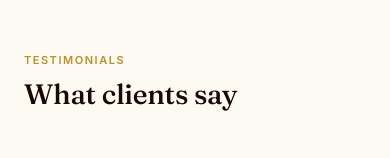
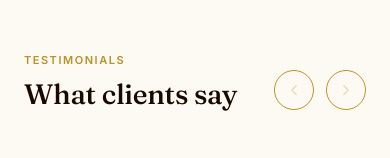
Before and after one commit to priyanshu091/astro-main, a Next.js app: page / in a window 390 px wide. Shown: the part 1926-2084 px from the top of the page. Built offline with nearby package versions, Linux system fonts and the light colour scheme.

Commit message:
style: refine ServicesGrid and Testimonials components

```diff
--- a/components/sections/ServicesGrid.tsx
+++ b/components/sections/ServicesGrid.tsx
@@ -332,7 +332,7 @@ export default function ServicesGrid() {
               key={s.name}
               data-card
               variants={item}
-              className="h-full min-w-[78%] shrink-0 snap-start sm:min-w-[44%] md:min-w-0 md:shrink"
+              className="h-full min-w-full shrink-0 snap-start md:min-w-0 md:shrink"
             >
               <Card as="a" href="#contact" className="flex h-full flex-col p-6">
                 <s.Icon className="text-gold-400 transition-transform duration-300 group-hover:scale-105" />
--- a/components/sections/Testimonials.tsx
+++ b/components/sections/Testimonials.tsx
@@ -92,7 +92,7 @@ export default function Testimonials() {
           <SectionHeader eyebrow="Testimonials" title="What clients say" />
 
           {/* Nav arrows */}
-          <div className="hidden shrink-0 gap-sp-3 sm:flex">
+          <div className="flex shrink-0 gap-sp-3">
             <ArrowButton label="Previous testimonial" onClick={() => step(-1)}>
               <IconChevronLeft size={18} />
             </ArrowButton>
@@ -112,7 +112,7 @@ export default function Testimonials() {
             <article
               key={r.name}
               data-card
-              className="flex min-w-[85%] shrink-0 snap-start flex-col rounded-card border border-[rgba(184,146,40,0.1)] border-l-[3px] border-l-gold-400 bg-bg-cosmos p-7 sm:min-w-[calc(50%-12px)] lg:min-w-[calc(33.333%-16px)]"
+              className="flex min-w-full shrink-0 snap-start flex-col rounded-card border border-[rgba(184,146,40,0.1)] border-l-[3px] border-l-gold-400 bg-bg-cosmos p-7 sm:min-w-[calc(50%-12px)] lg:min-w-[calc(33.333%-16px)]"
               style={{
                 backgroundImage:
                   "linear-gradient(165deg, rgba(255,255,255,0.025), rgba(255,255,255,0) 60%)",
```
